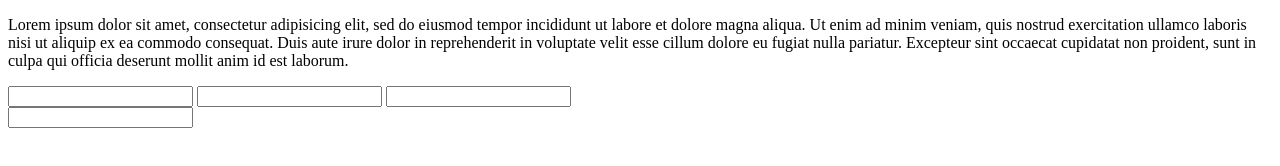
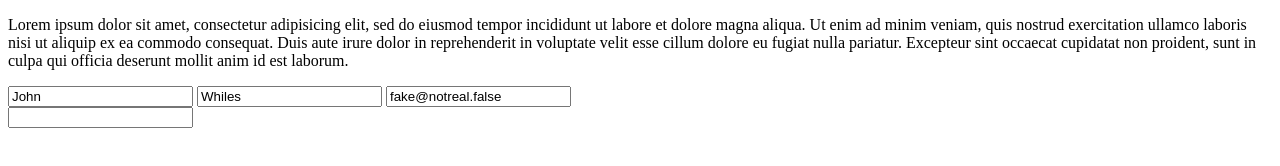
Before and after one commit to mantagen/DOM-manipulation-Challenge, a plain HTML site: page exercise/index.html in a window 1280 px wide. Drawn offline with Linux system fonts and the light colour scheme.

Commit message:
add features to html to make later exercises possible..

```diff
--- a/exercise/index.html
+++ b/exercise/index.html
@@ -10,9 +10,9 @@
       Lorem ipsum dolor sit amet, consectetur adipisicing elit, sed do eiusmod tempor incididunt ut labore et dolore magna aliqua. Ut enim ad minim veniam, quis nostrud exercitation ullamco laboris nisi ut aliquip ex ea commodo consequat. Duis aute irure dolor in reprehenderit in voluptate velit esse cillum dolore eu fugiat nulla pariatur. Excepteur sint occaecat cupidatat non proident, sunt in culpa qui officia deserunt mollit anim id est laborum.
     </p>
     <form>
-      <input type="text" name="firstName" />
-      <input type="text" name="lastName" />
-      <input type="email" name="email" />
+      <input type="text" class="test" name="firstName" value="John"/>
+      <input type="text" name="lastName" value="Whiles"/>
+      <input type="email" class="test" name="email" value="fake@notreal.false"/>
     </form>
 
     <input type="text" />
```
